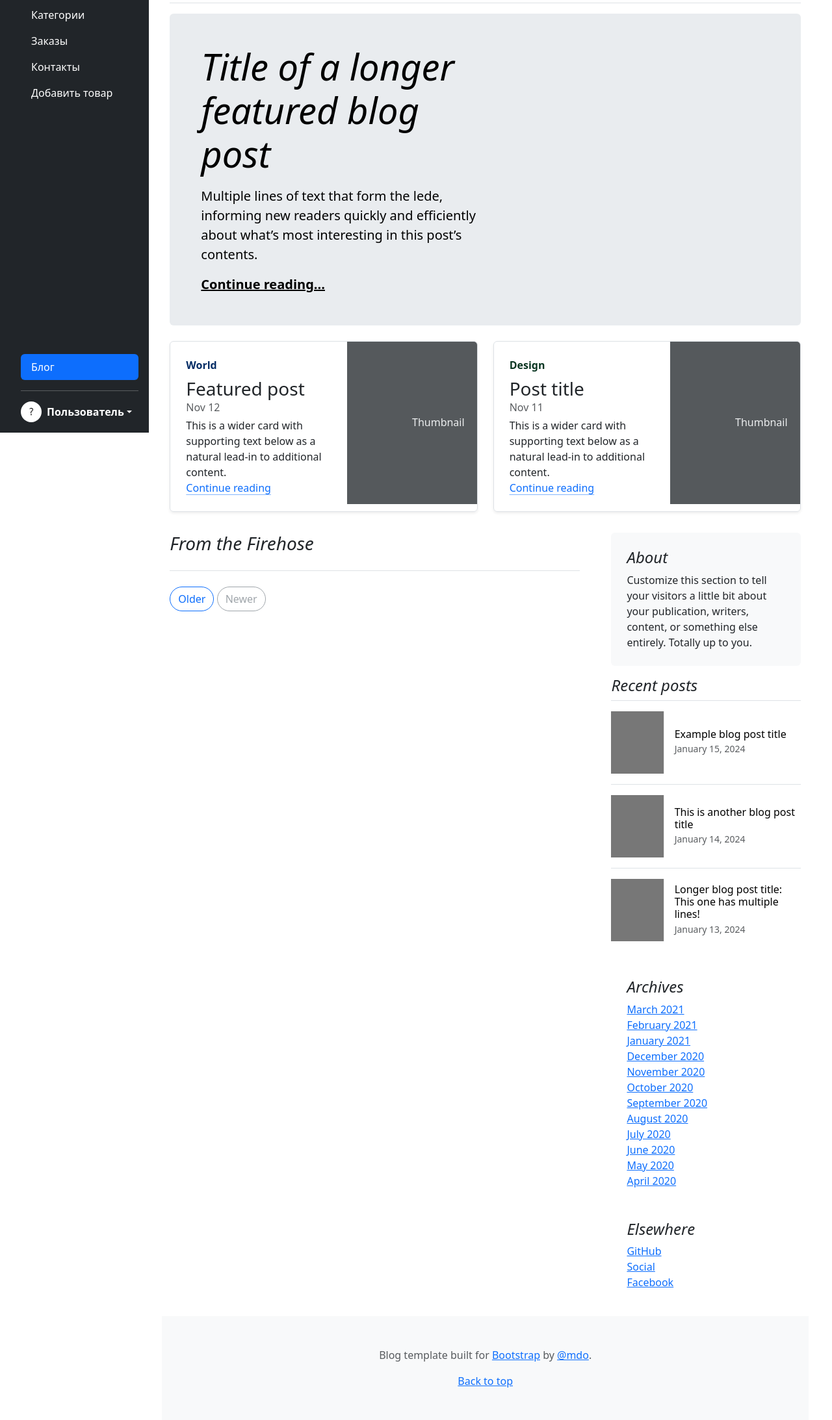
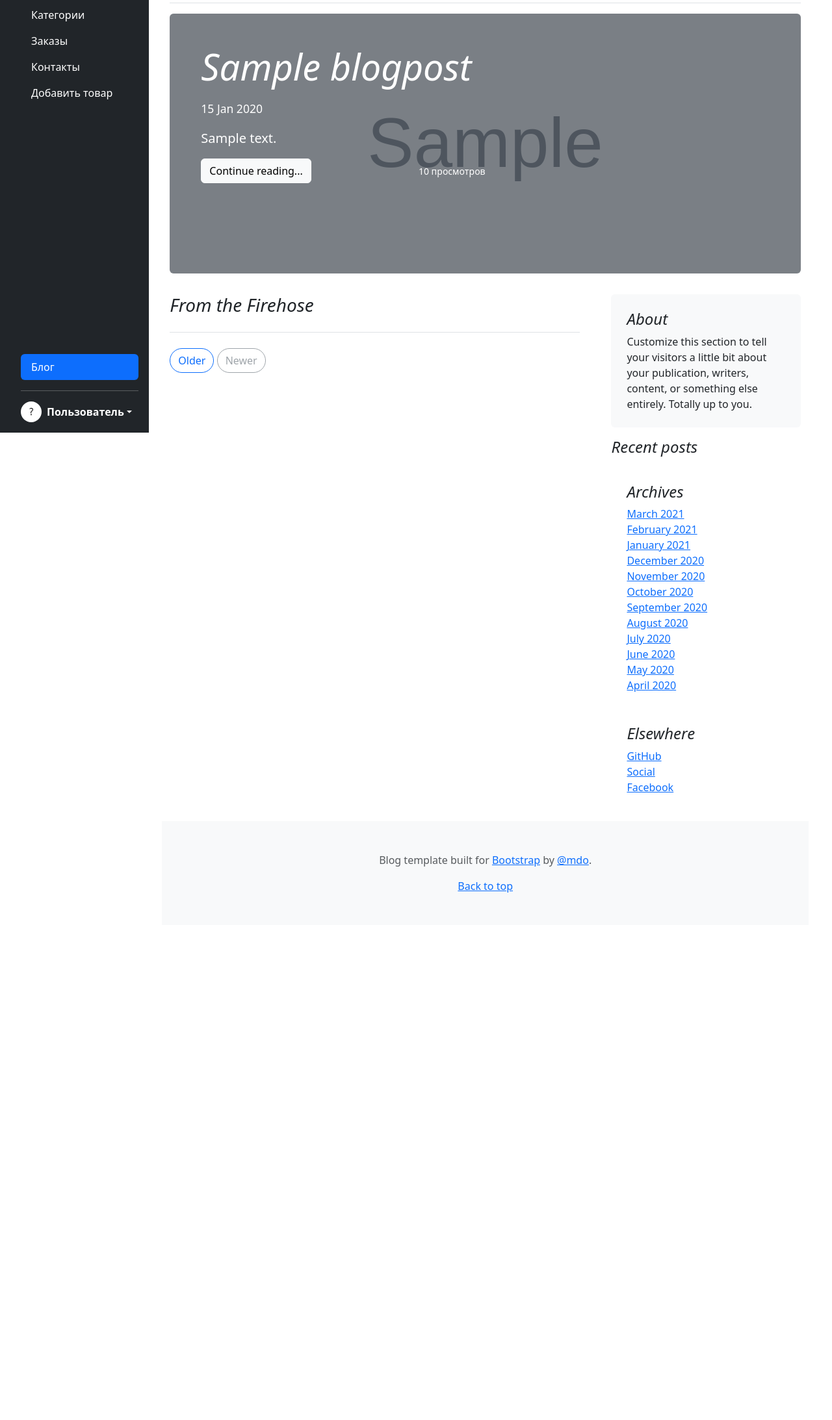
Before and after one commit to xzista/homework_4, a Django app: page /blog/posts/ in a window 1280 px wide. Shown: the part 134-2320 px from the top of the page at 65% size. After the commit the page ends 1508 px from the top, so only its background shows below. Run offline with Django 5.2, Linux system fonts and the light colour scheme; tables that the repository leaves empty hold one stand-in row (values such as "Sample post"); grey boxes marked "Sample" are stand-in pictures; some libraries are stand-ins or nearby versions.

Commit message:
update blog_main.html

```diff
--- a/blog/templates/blog_main.html
+++ b/blog/templates/blog_main.html
@@ -35,59 +35,67 @@
     </div>
 </div>
 <main class="container">
-    <div class="p-4 p-md-5 mb-4 rounded text-body-emphasis bg-body-secondary">
-        <div class="col-lg-6 px-0"><h1 class="display-4 fst-italic">Title of a longer featured blog post</h1>
-            <p class="lead my-3">Multiple lines of text that form the lede, informing new readers quickly and
-                efficiently about what’s most interesting in this post’s contents.</p>
-            <p class="lead mb-0"><a href="#" class="text-body-emphasis fw-bold">Continue reading...</a></p></div>
+    <div class="p-4 p-md-5 mb-4 rounded position-relative overflow-hidden"
+         {% if featured_post.image %}
+         style="background: url('{{ featured_post.image.url }}') center/cover; min-height: 400px;" {% endif %}>
+
+        <!-- Затемнение фона -->
+        <div class="position-absolute top-0 start-0 w-100 h-100 bg-dark opacity-50"></div>
+
+        <!-- Контент -->
+        <div class="position-relative z-3 text-white">
+            <div class="col-lg-6 px-0">
+                <h1 class="display-4 fst-italic">{{ featured_post.title }}</h1>
+                <p class="lead my-3">
+                    <small>{{ featured_post.created_at|date:"d M Y" }}</small>
+                </p>
+                <p class="lead my-3">{{ featured_post.content|truncatewords:50 }}</p>
+                <div class="d-flex justify-content-between align-items-center">
+                    <a href="{% url 'blog:post_page' featured_post.pk %}" class="btn btn-light">
+                        Continue reading...
+                    </a>
+                    <small>{{ featured_post.views_count }} просмотров</small>
+                </div>
+            </div>
+        </div>
     </div>
     <div class="row mb-2">
-        <div class="col-md-6">
+        {% for post in popular_posts %}
+        <div class="col-md-6">  <!-- Каждый пост в отдельной колонке -->
             <div class="row g-0 border rounded overflow-hidden flex-md-row mb-4 shadow-sm h-md-250 position-relative">
-                <div class="col p-4 d-flex flex-column position-static"><strong
-                        class="d-inline-block mb-2 text-primary-emphasis">World</strong>
-                    <h3 class="mb-0">Featured post</h3>
-                    <div class="mb-1 text-body-secondary">Nov 12</div>
-                    <p class="card-text mb-auto">This is a wider card with supporting text below as a natural lead-in
-                        to additional content.</p> <a href="#" class="icon-link gap-1 icon-link-hover stretched-link">
-                        Continue reading
-                        <svg class="bi" aria-hidden="true">
-                            <use xlink:href="#chevron-right"></use>
-                        </svg>
-                    </a></div>
+                <div class="col p-4 d-flex flex-column position-static">
+                    <h3 class="mb-0">{{ post.title }}</h3>
+                    <div class="mb-1 text-body-secondary">{{ post.created_at|date:"d M Y" }}</div>
+                    <p class="card-text mb-auto">{{ post.content|truncatewords:10 }}</p>
+                    <div class="d-flex justify-content-between align-items-center">
+                        <a href="{% url 'blog:post_page' post.pk %}"
+                           class="icon-link gap-1 icon-link-hover stretched-link">
+                            Continue reading
+                            <svg class="bi" aria-hidden="true">
+                                <use xlink:href="#chevron-right"></use>
+                            </svg>
+                        </a>
+                        <small>{{ post.views_count }} просмотров</small>
+                    </div>
+                </div>
                 <div class="col-auto d-none d-lg-block">
-                    <svg aria-label="Placeholder: Thumbnail" class="bd-placeholder-img " height="250"
+                    {% if post.image %}
+                    <img src="{{ post.image.url }}" alt="{{ post.title }}"
+                         class="bd-placeholder-img" width="200" height="250"
+                         style="object-fit: cover;">
+                    {% else %}
+                    <svg aria-label="Placeholder: Thumbnail" class="bd-placeholder-img" height="250"
                          preserveAspectRatio="xMidYMid slice" role="img" width="200"
-                         xmlns="http://www.w3.org/2000/svg"><title>Placeholder</title>
+                         xmlns="http://www.w3.org/2000/svg">
+                        <title>Placeholder</title>
                         <rect width="100%" height="100%" fill="#55595c"></rect>
                         <text x="50%" y="50%" fill="#eceeef" dy=".3em">Thumbnail</text>
                     </svg>
+                    {% endif %}
                 </div>
             </div>
         </div>
-        <div class="col-md-6">
-            <div class="row g-0 border rounded overflow-hidden flex-md-row mb-4 shadow-sm h-md-250 position-relative">
-                <div class="col p-4 d-flex flex-column position-static"><strong
-                        class="d-inline-block mb-2 text-success-emphasis">Design</strong>
-                    <h3 class="mb-0">Post title</h3>
-                    <div class="mb-1 text-body-secondary">Nov 11</div>
-                    <p class="mb-auto">This is a wider card with supporting text below as a natural lead-in to
-                        additional content.</p> <a href="#" class="icon-link gap-1 icon-link-hover stretched-link">
-                        Continue reading
-                        <svg class="bi" aria-hidden="true">
-                            <use xlink:href="#chevron-right"></use>
-                        </svg>
-                    </a></div>
-                <div class="col-auto d-none d-lg-block">
-                    <svg aria-label="Placeholder: Thumbnail" class="bd-placeholder-img " height="250"
-                         preserveAspectRatio="xMidYMid slice" role="img" width="200"
-                         xmlns="http://www.w3.org/2000/svg"><title>Placeholder</title>
-                        <rect width="100%" height="100%" fill="#55595c"></rect>
-                        <text x="50%" y="50%" fill="#eceeef" dy=".3em">Thumbnail</text>
-                    </svg>
-                </div>
-            </div>
-        </div>
+        {% endfor %}
     </div>
     <div class="row g-5">
         <div class="col-md-8"><h3 class="pb-4 mb-4 fst-italic border-bottom">
@@ -105,39 +113,28 @@
                         writers, content, or something else entirely. Totally up to you.</p></div>
                 <div><h4 class="fst-italic">Recent posts</h4>
                     <ul class="list-unstyled">
+                        {% for post in other_posts %}
                         <li>
                             <a class="d-flex flex-column flex-lg-row gap-3 align-items-start align-items-lg-center py-3 link-body-emphasis text-decoration-none border-top"
-                               href="#">
-                                <svg aria-hidden="true" class="bd-placeholder-img " height="96"
-                                     preserveAspectRatio="xMidYMid slice" width="100%"
+                               href="{% url 'blog:post_page' post.pk %}">
+                                {% if post.image %}
+                                <img src="{{ post.image.url }}" alt="{{ post.title }}"
+                                     class="bd-placeholder-img" width="100" height="125"
+                                     style="object-fit: cover;">
+                                {% else %}
+                                <svg aria-label="Placeholder: Thumbnail" class="bd-placeholder-img" height="250"
+                                     preserveAspectRatio="xMidYMid slice" role="img" width="200"
                                      xmlns="http://www.w3.org/2000/svg">
-                                    <rect width="100%" height="100%" fill="#777"></rect>
+                                    <title>Placeholder</title>
+                                    <rect width="100%" height="100%" fill="#55595c"></rect>
+                                    <text x="50%" y="50%" fill="#eceeef" dy=".3em">Thumbnail</text>
                                 </svg>
-                                <div class="col-lg-8"><h6 class="mb-0">Example blog post title</h6> <small
-                                        class="text-body-secondary">January 15, 2024</small></div>
+                                {% endif %}
+                                <div class="col-lg-8"><h6 class="mb-0">{{ post.title }}</h6> <small
+                                        class="text-body-secondary">{{ post.created_at|date:"d M Y" }}</small>
+                                    <small>{{ post.views_count }} просмотров</small></div>
                             </a></li>
-                        <li>
-                            <a class="d-flex flex-column flex-lg-row gap-3 align-items-start align-items-lg-center py-3 link-body-emphasis text-decoration-none border-top"
-                               href="#">
-                                <svg aria-hidden="true" class="bd-placeholder-img " height="96"
-                                     preserveAspectRatio="xMidYMid slice" width="100%"
-                                     xmlns="http://www.w3.org/2000/svg">
-                                    <rect width="100%" height="100%" fill="#777"></rect>
-                                </svg>
-                                <div class="col-lg-8"><h6 class="mb-0">This is another blog post title</h6> <small
-                                        class="text-body-secondary">January 14, 2024</small></div>
-                            </a></li>
-                        <li>
-                            <a class="d-flex flex-column flex-lg-row gap-3 align-items-start align-items-lg-center py-3 link-body-emphasis text-decoration-none border-top"
-                               href="#">
-                                <svg aria-hidden="true" class="bd-placeholder-img " height="96"
-                                     preserveAspectRatio="xMidYMid slice" width="100%"
-                                     xmlns="http://www.w3.org/2000/svg">
-                                    <rect width="100%" height="100%" fill="#777"></rect>
-                                </svg>
-                                <div class="col-lg-8"><h6 class="mb-0">Longer blog post title: This one has multiple
-                                    lines!</h6> <small class="text-body-secondary">January 13, 2024</small></div>
-                            </a></li>
+                        {% endfor %}
                     </ul>
                 </div>
                 <div class="p-4"><h4 class="fst-italic">Archives</h4>
@@ -158,7 +155,7 @@
                 </div>
                 <div class="p-4"><h4 class="fst-italic">Elsewhere</h4>
                     <ol class="list-unstyled">
-                        <li><a href="#">GitHub</a></li>
+                        <li><a href="https://github.com/xzista">GitHub</a></li>
                         <li><a href="#">Social</a></li>
                         <li><a href="#">Facebook</a></li>
                     </ol>
@@ -168,9 +165,6 @@
     </div>
 </main>
 <footer class="py-5 text-center text-body-secondary bg-body-tertiary"><p>Blog template built for <a
-        href="https://getbootstrap.com/">Bootstrap</a> by <a href="https://x.com/mdo">@mdo</a>.</p>
+        href="#">Bootstrap</a> by <a href="#">@mdo</a>.</p>
     <p class="mb-0"><a href="#">Back to top</a></p></footer>
-<script src="/docs/5.3/dist/js/bootstrap.bundle.min.js"
-        integrity="sha384-FKyoEForCGlyvwx9Hj09JcYn3nv7wiPVlz7YYwJrWVcXK/BmnVDxM+D2scQbITxI"
-        class="astro-vvvwv3sm"></script>
 {% endblock %}
```
